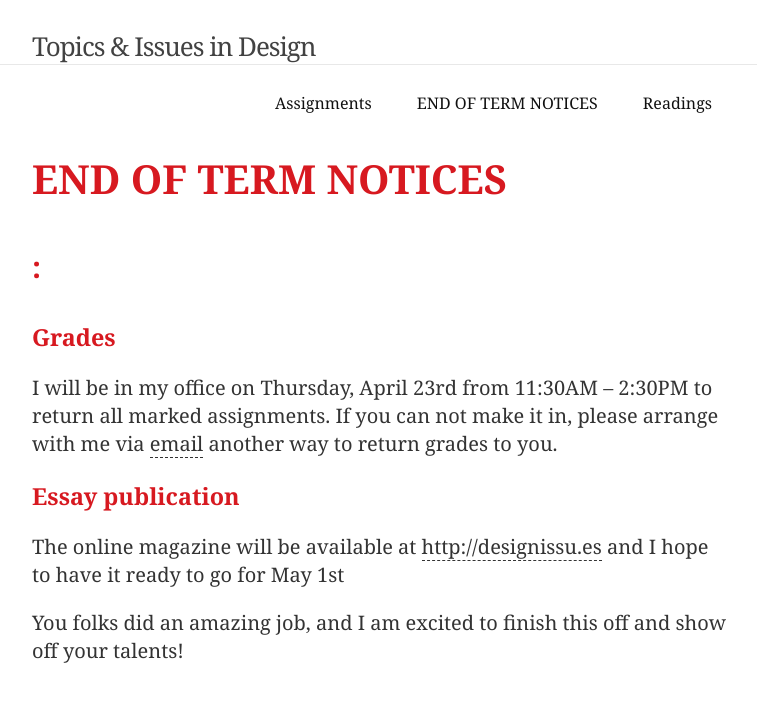
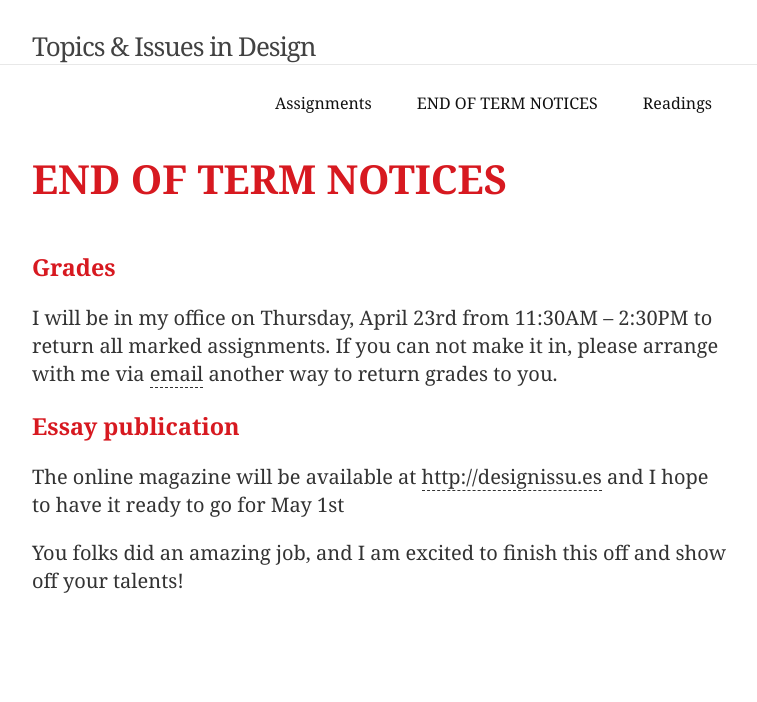
Before and after one commit to ryanwprice/npf558, a Jekyll site: the page built from index.md, in a window 1280 px wide and 900 px high. Shown: the top 702 px of the window, without its empty margins (258-1015 px from the left). Built offline with Jekyll 4.4.1, drawn with Linux system fonts in a browser that asks for light colours.

Commit message:
end of term updates

```diff
--- a/index.md
+++ b/index.md
@@ -3,8 +3,6 @@
 title: END OF TERM NOTICES
 permalink: /
 ---
-
-## :
 
 ### Grades
 
@@ -15,18 +13,6 @@
 The online magazine will be available at [http://designissu.es](http://designissu.es) and I hope to have it ready to go for May 1st
 
 You folks did an amazing job, and I am excited to finish this off and show off your talents!
-
-&nbsp;
-
-&nbsp;
-
-&nbsp;
-
-&nbsp;
-
-&nbsp;
-
-&nbsp;
 
 &nbsp;
 
```
